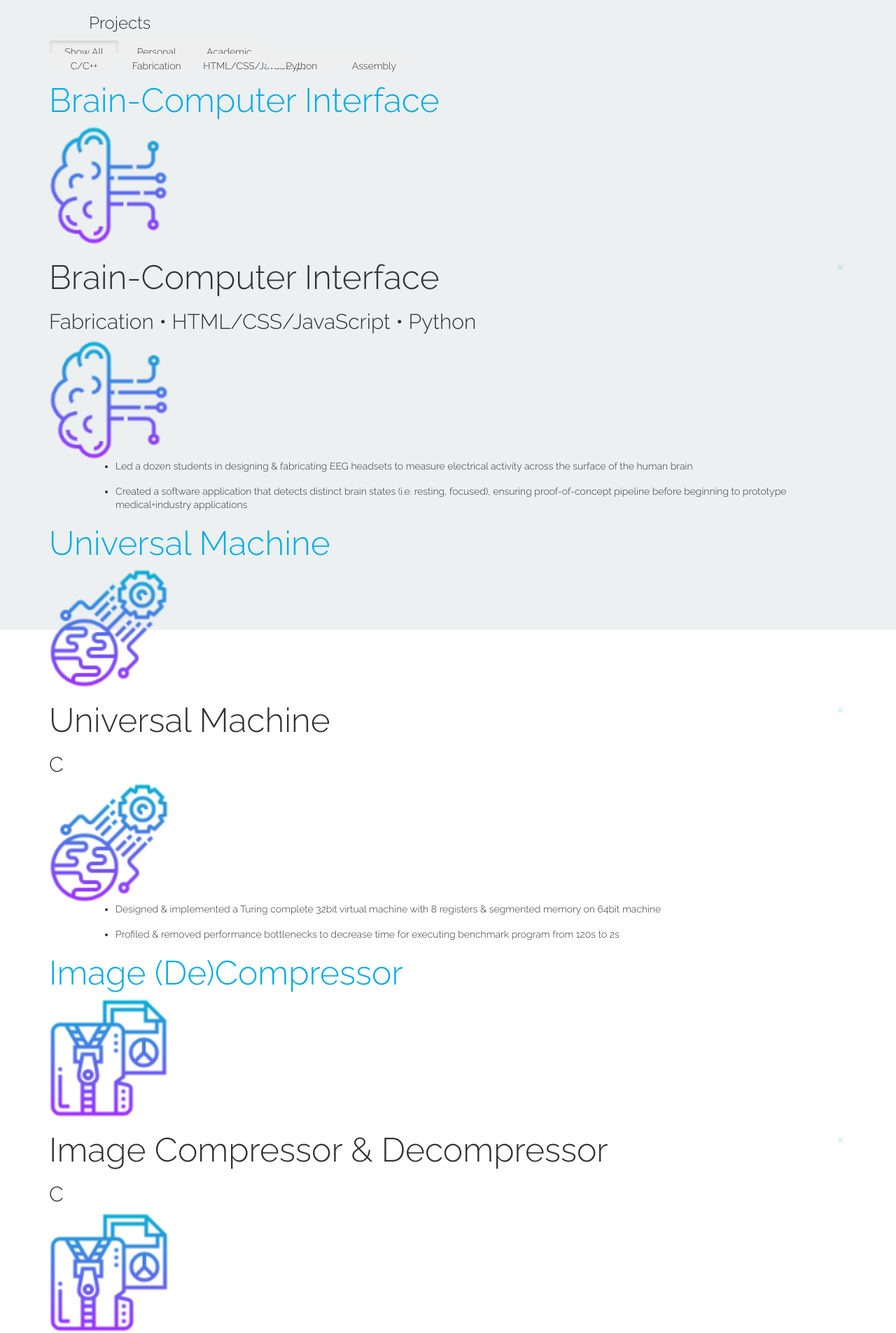
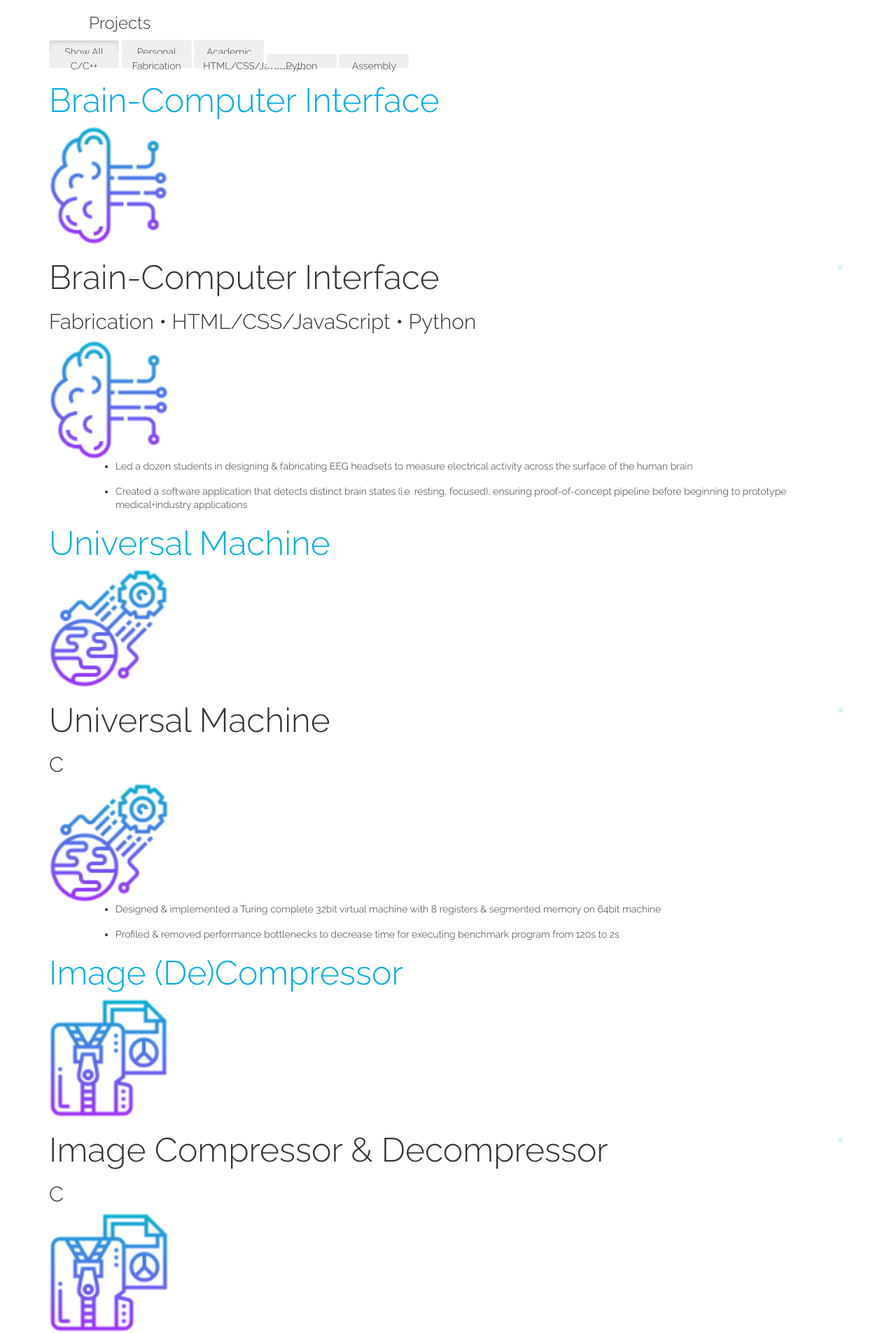
Before and after one commit to EvanDietrich/EvanDietrich.github.io, a Jekyll site: the page built from projects.html, in a window 1280 px wide. Shown: the top 1905 px of the page at 70% size. Built offline with Jekyll 4.4.1, drawn with Linux system fonts in a browser that asks for light colours; nearby versions of some CDN libraries.

Commit message:
Update style.css

```diff
--- a/css/style.css
+++ b/css/style.css
@@ -76,23 +76,23 @@
   min-height: 100%;
 }
 
-body {
+/*body {
   background-color: #ECF0F1;
   font-family: 'Open Sans', sans-serif;
-}
+}*/
 
-img {
+/*img {
   max-width: 100%;
   width: 100%;
   height: auto;
-}
+}*/
 
-a {
+/*a {
   @include transition(all 300ms $easeOutQuad);
   &:hover {
     @include transition(all 300ms $easeOutQuad);
   }
-}
+}*/
 
 #wrapper {
   position: relative;
```
